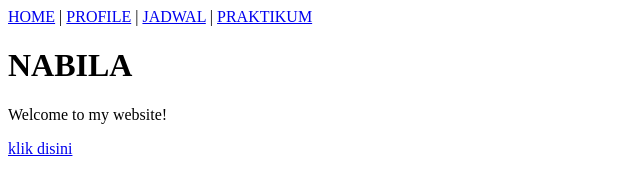
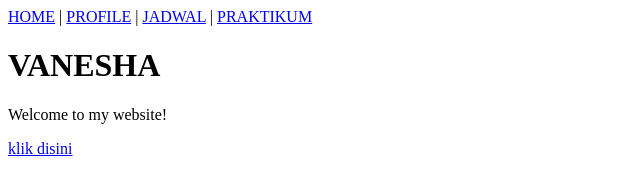
Before and after one commit to vanesaalbina215-source/praktikum, a plain HTML site: page index.html in a window 1280 px wide. Shown: the whole page, without its empty margins (0-640 px from the left). Drawn offline with Linux system fonts and the light colour scheme.

Commit message:
Update index.html

```diff
--- a/index.html
+++ b/index.html
@@ -12,7 +12,7 @@
     <a href="jadwal.html">JADWAL</a> |
     <a href="praktikum.html">PRAKTIKUM</a>
 
-    <h1>NABILA</h1>
+    <h1>VANESHA</h1>
 
     <p>Welcome to my website!</p>
 
```
